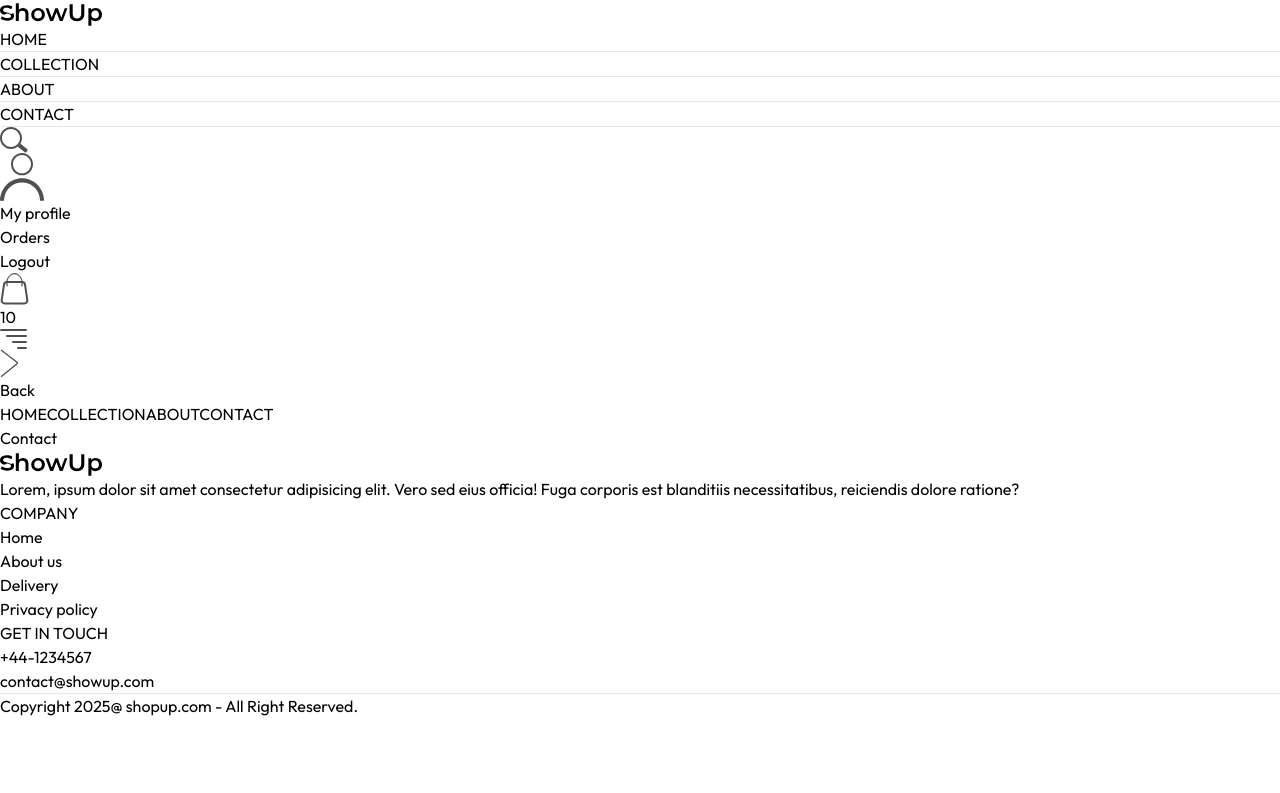
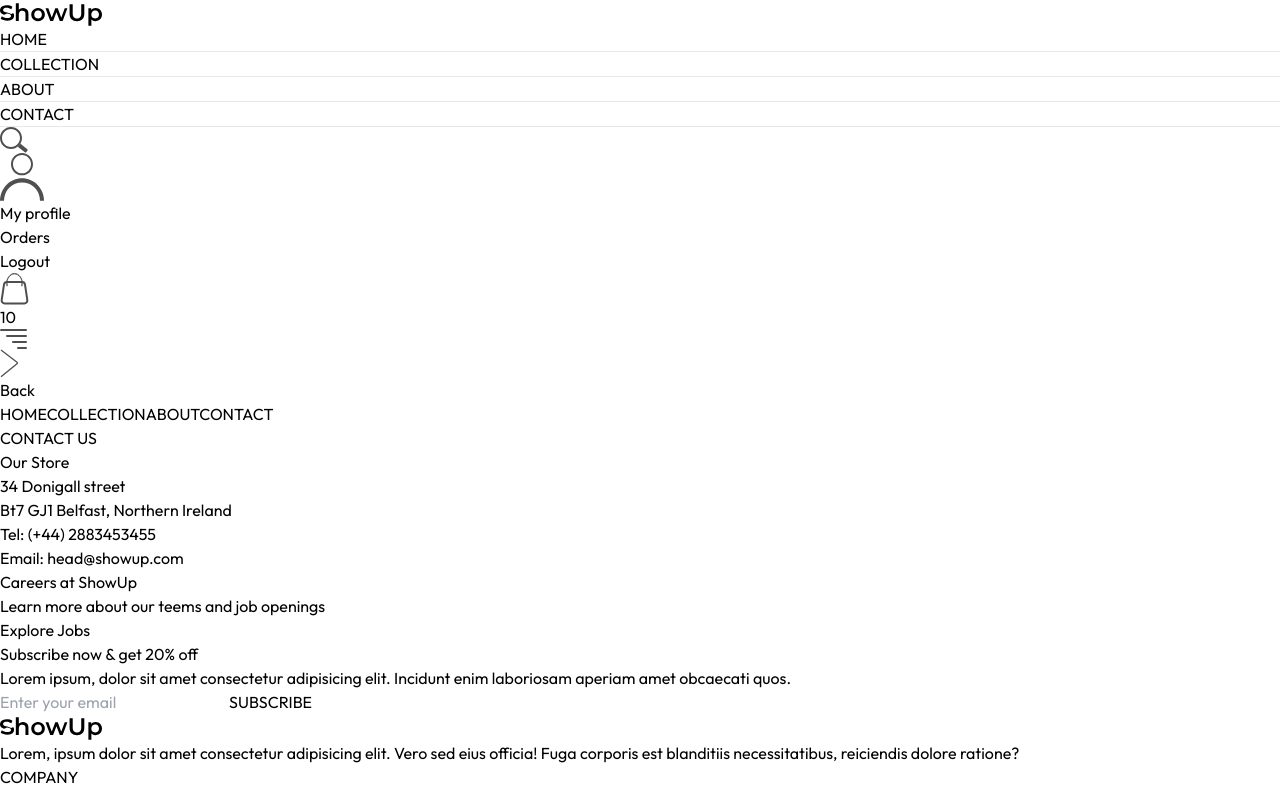
Before and after one commit to Alexander-Sibhatu/shop-app, a React (Vite) app in the folder frontend/: page /contact in a window 1280 px wide. Shown: the top 793 px of the page. Built offline with nearby package versions, Linux system fonts and the light colour scheme; a web font is replaced by a local one.

Commit message:
contact page implemented

```diff
--- a/frontend/src/pages/Contact.jsx
+++ b/frontend/src/pages/Contact.jsx
@@ -1,8 +1,29 @@
 import React from 'react'
+import Title from '../components/Title'
+import { assets } from '../assets/assets'
+import NewsLetterBox from '../components/NewsLetterBox'
 
 const Contact = () => {
   return (
-    <div>Contact</div>
+    <div>
+
+      <div className='text-cener text-2xl pt-10 border-t'>
+        <Title text1={'CONTACT'} text2={'US'} />
+      </div>
+
+      <div className='my-10 flex flex-col justify-center md:flex-row gap-10 mb-28'>
+        <img className='w-full md:max-w-[480px]' src={assets.contact_img} alt="" />
+        <div className='flex flex-col justify-center items-start gap-6'>
+          <p className='font-semibodl text-xl text-gray-600'>Our Store</p>
+          <p className='text-gray-500'>34 Donigall street <br /> Bt7 GJ1 Belfast, Northern Ireland</p>
+          <p className='text-gray-500'>Tel: (+44) 2883453455 <br />Email: head@showup.com </p>
+          <p className='font-semibold text-xl text-gray-500'>Careers at ShowUp</p>
+          <p className='text-gray-500'>Learn more about our teems and job openings</p>
+          <button className='border border-black px-8 py-4 text-sm hover:bg-black hover:text-white transition-all duration-500'>Explore Jobs</button>
+        </div>
+      </div>
+      <NewsLetterBox />
+    </div>
   )
 }
 
```
